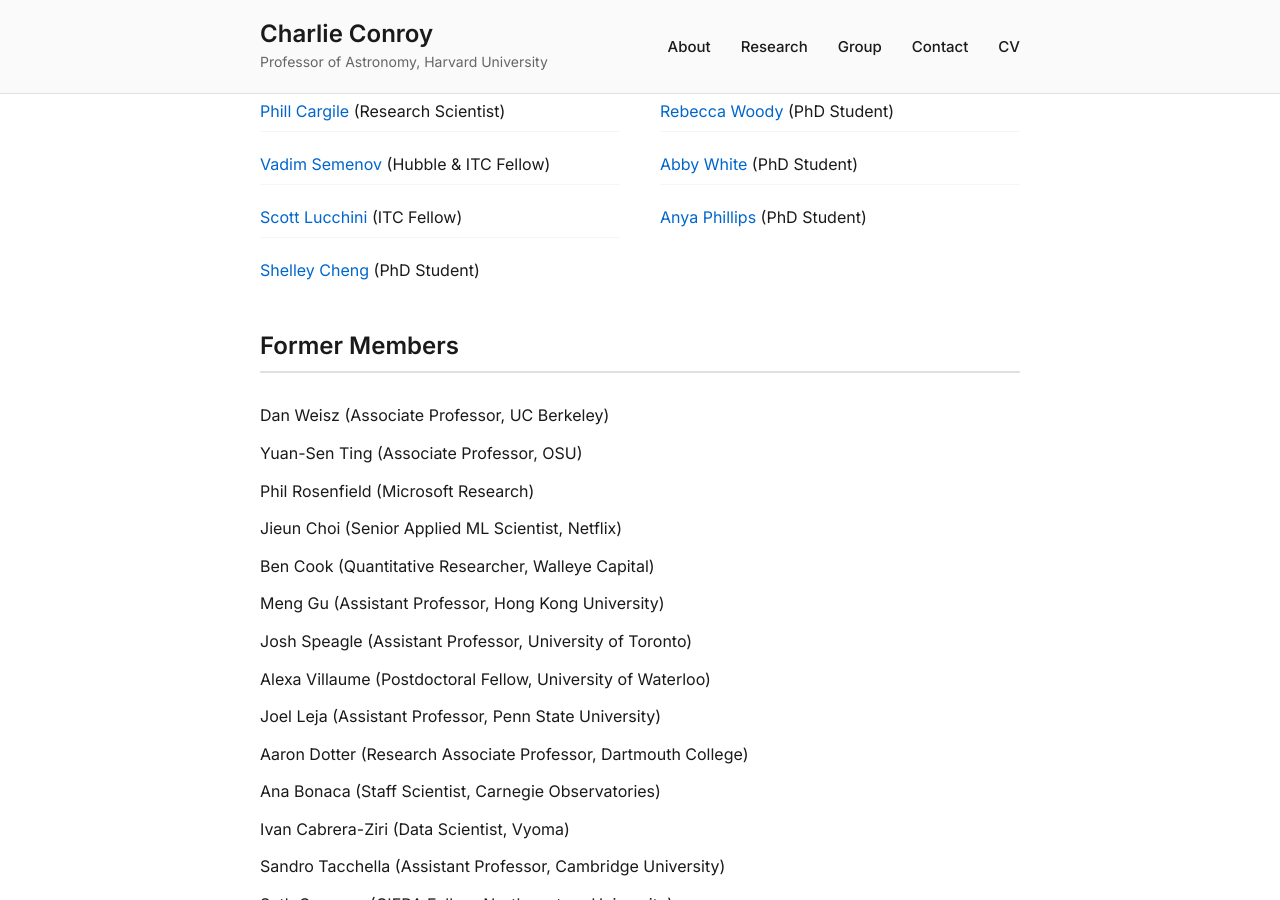
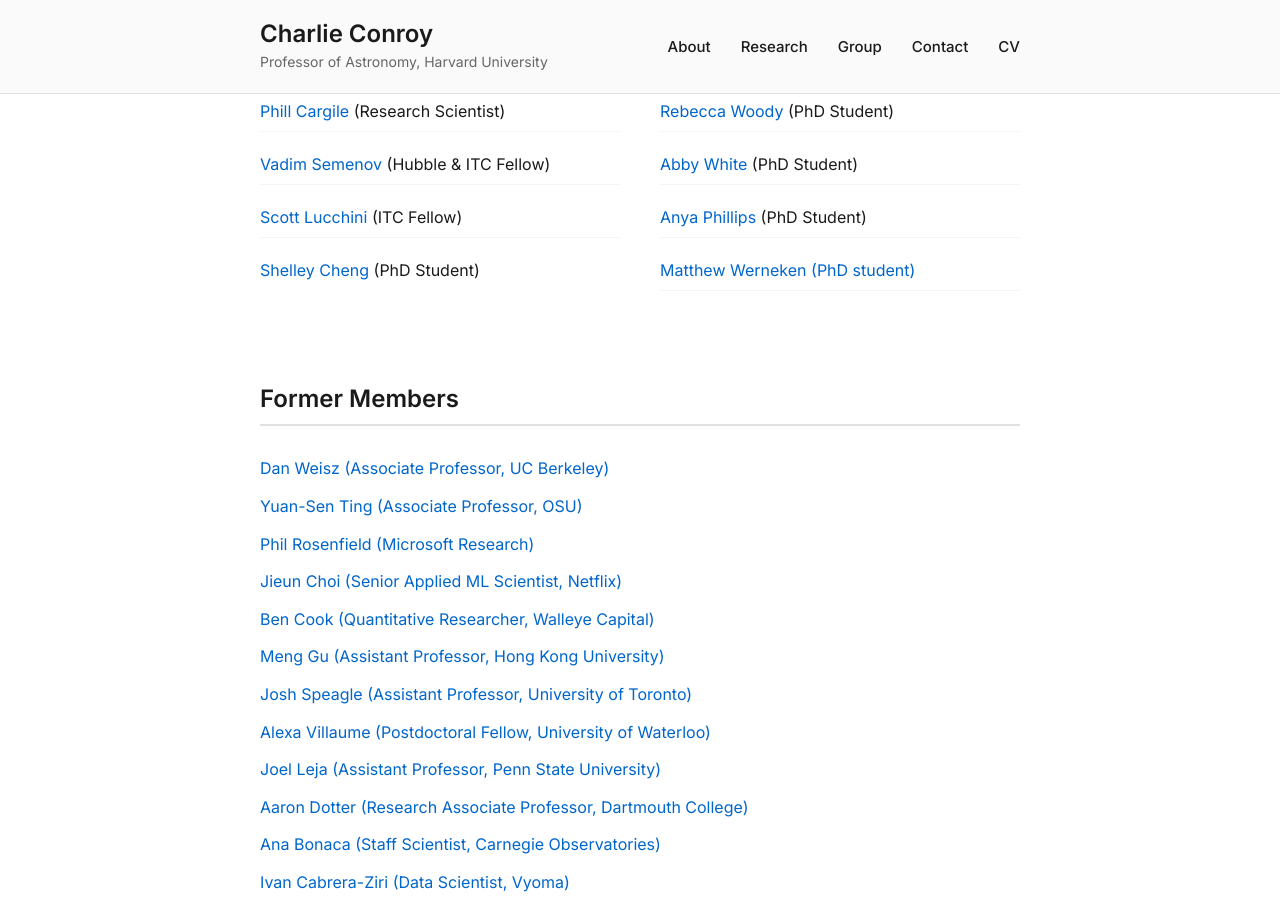
Before and after one commit to cconroy20/cconroy20.github.io, a Jekyll site: the page index.html, which Jekyll copies as it is, in a window 1280 px wide and 900 px high, scrolled down 1544 px. Built offline with Jekyll 4.4.1, drawn with Linux system fonts in a browser that asks for light colours.

Commit message:
Update index.html

```diff
--- a/index.html
+++ b/index.html
@@ -376,6 +376,7 @@
                 <li><a href="none">Rebecca Woody</a> (PhD Student)</li>
                 <li><a href="https://abigailgwhite.weebly.com/">Abby White</a> (PhD Student)</li>
                 <li><a href="https://anya-m-phillips.github.io">Anya Phillips</a> (PhD Student)</li>
+                <li><a href="https://astronomy.fas.harvard.edu/people/matthew-werneken">Matthew Werneken (PhD student)</li>
             </ul>
         </div>
     </div>
```
